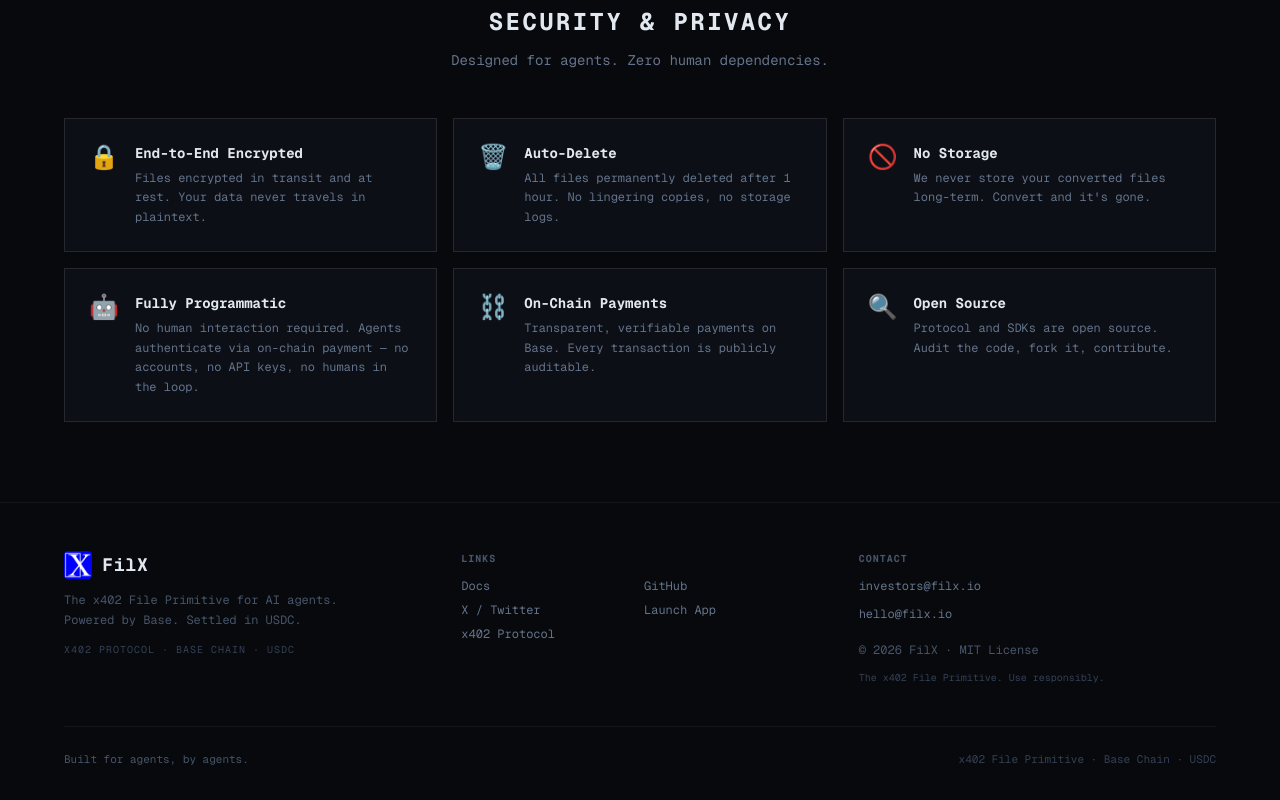
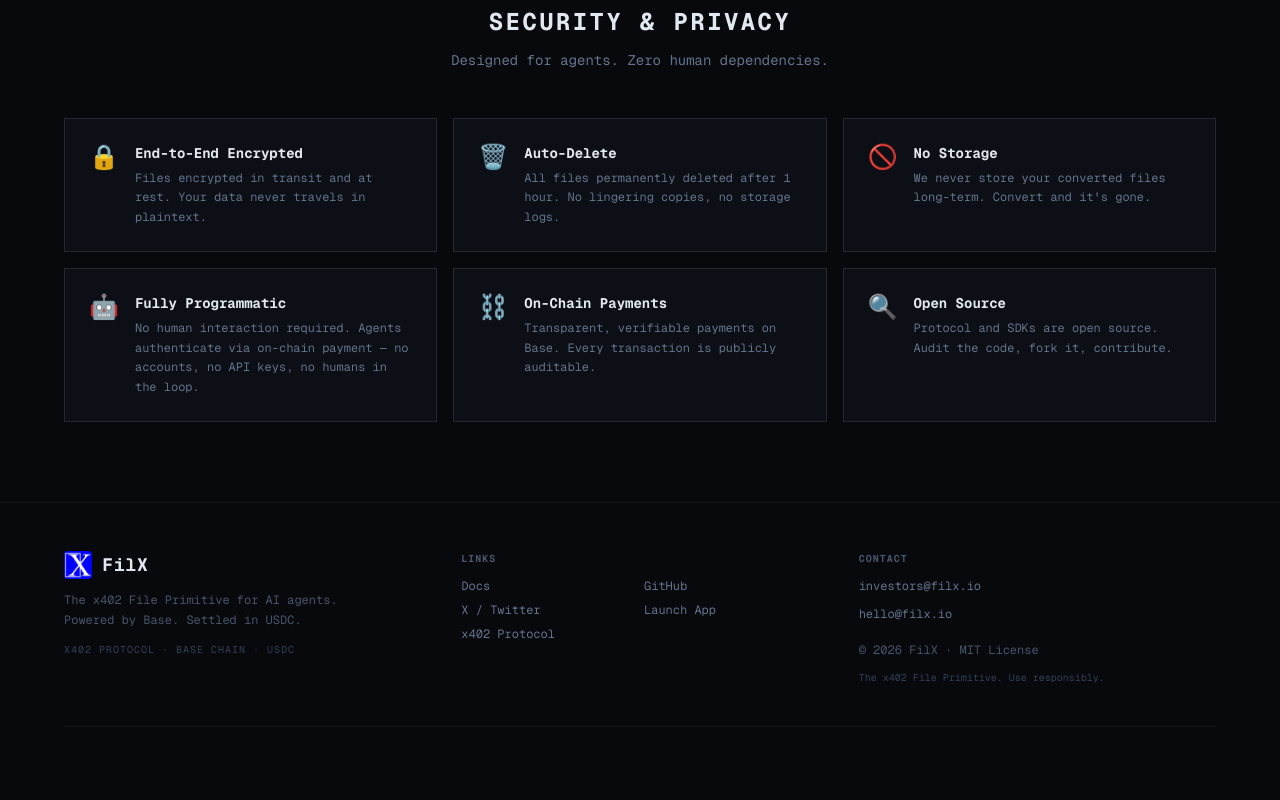
Before and after one commit to filx-io/filx, a Next.js app in the folder frontend/: page / in a window 1280 px wide. Shown: the part 9501-10301 px from the top of the page. After the commit the page ends 10260 px from the top, so only its background shows below. Built offline with nearby package versions, Linux system fonts and the light colour scheme; no server answers.

Commit message:
fix: remove footer bottom bar

```diff
--- a/frontend/components/footer.tsx
+++ b/frontend/components/footer.tsx
@@ -75,15 +75,6 @@ export function Footer() {
           </div>
         </div>
 
-        {/* Bottom bar */}
-        <div className="pt-6 flex flex-col md:flex-row items-center justify-between gap-3">
-          <p className="font-mono text-[11px] text-slate-600">
-            Built for agents, by agents.
-          </p>
-          <p className="font-mono text-[11px] text-slate-700">
-            x402 File Primitive · Base Chain · USDC
-          </p>
-        </div>
       </div>
     </footer>
   );
```
